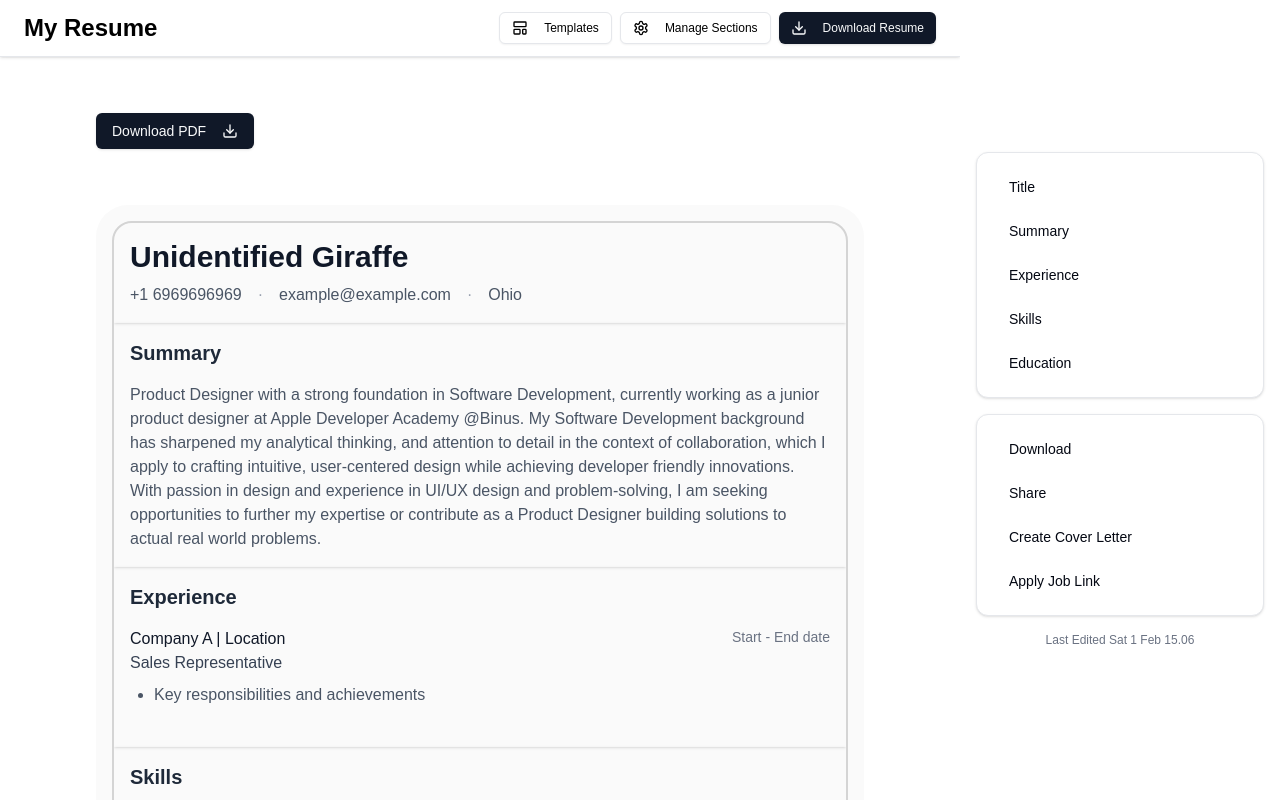
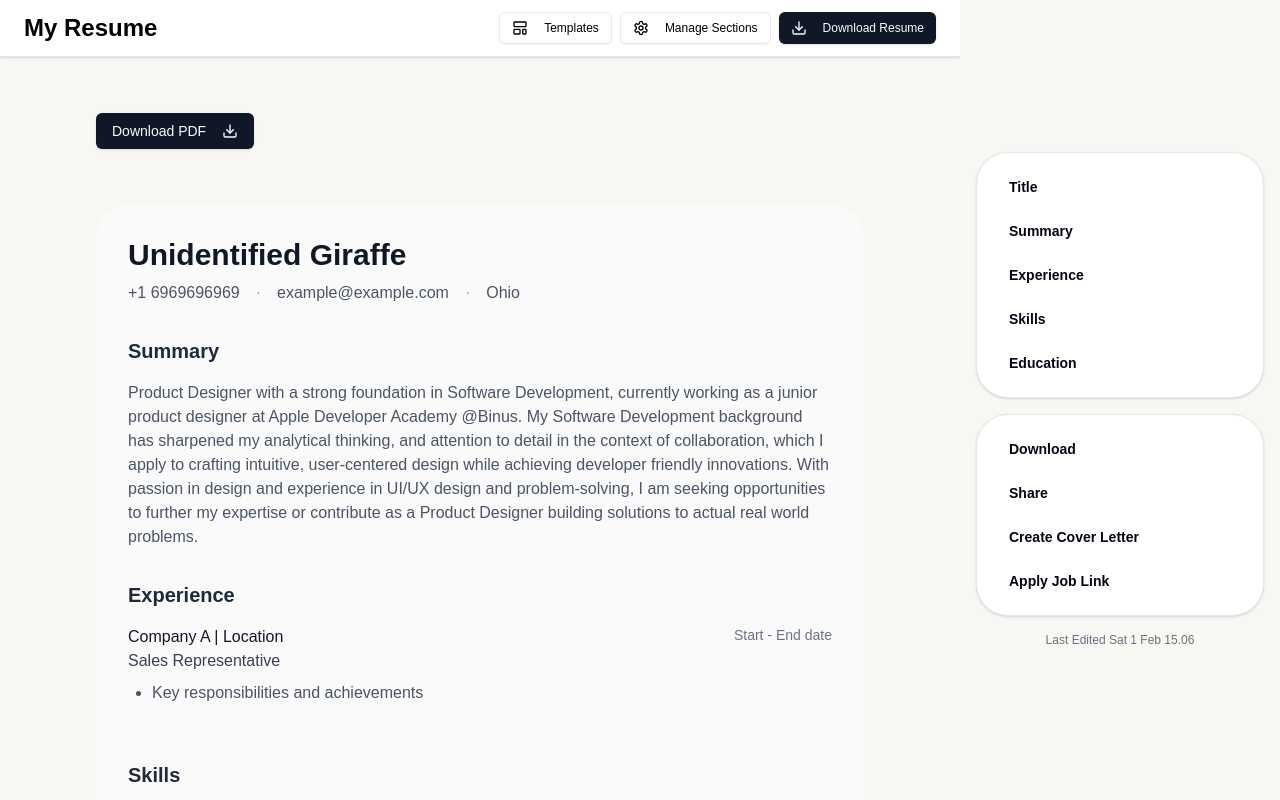
Before and after one commit to LordRonz/lockin, a Next.js app: page /resume/1 in a window 1280 px wide. Built offline with nearby package versions, Linux system fonts and the light colour scheme.

Commit message:
feat: styling enhancements :rocket:

```diff
--- a/src/app/layout.tsx
+++ b/src/app/layout.tsx
@@ -26,7 +26,7 @@ export default function RootLayout({
   return (
     <html lang="en">
       <body
-        className={`${geistSans.variable} ${geistMono.variable} antialiased`}
+        className={`${geistSans.variable} ${geistMono.variable} antialiased transition-all`}
       >
         {children}
       </body>
--- a/src/app/resume/[id]/page.tsx
+++ b/src/app/resume/[id]/page.tsx
@@ -4,7 +4,7 @@ import { ResumeSidebar } from "@/components/resume/resume-sidebar";
 
 export default function ResumePage() {
   return (
-    <div className="flex h-screen">
+    <div className="flex h-screen bg-[#F8F7F3]">
       <main className="flex-1 overflow-auto">
         <ResumeHeader />
         <ResumeEditor />
--- a/src/components/resume/resume-sidebar.tsx
+++ b/src/components/resume/resume-sidebar.tsx
@@ -3,6 +3,7 @@
 import React from "react";
 import { Card } from "@/components/ui/card";
 import { Button } from "@/components/ui/button";
+import { cn } from "@/lib/utils";
 
 export const ResumeSidebar = () => {
   const menuItems = ["Title", "Summary", "Experience", "Skills", "Education"];
@@ -24,12 +25,16 @@ export const ResumeSidebar = () => {
   return (
     <div className="flex flex-col gap-4 p-4 max-w-xs h-full justify-center items-center">
       {/* Menu Section */}
-      <Card className="p-4 space-y-2">
-        {menuItems.map((item) => (
+      <Card className="p-4 space-y-2 rounded-4xl">
+        {menuItems.map((item, index) => (
           <Button
             key={item}
             variant="ghost"
-            className="w-full justify-start text-left text-sm"
+            className={cn(
+              "w-full justify-start text-left text-sm font-semibold hover:bg-orange-400 hover:text-white",
+              index === menuItems.length - 1 && "rounded-b-3xl",
+              index === 0 && "rounded-t-3xl",
+            )}
             onClick={() => handleMenuClick(item)}
           >
             {item}
@@ -38,12 +43,16 @@ export const ResumeSidebar = () => {
       </Card>
 
       {/* Action Section */}
-      <Card className="p-4 space-y-2">
-        {actionItems.map((action) => (
+      <Card className="p-4 space-y-2 rounded-4xl">
+        {actionItems.map((action, index) => (
           <Button
             key={action}
             variant="ghost"
-            className="w-full justify-start text-left text-sm"
+            className={cn(
+              "w-full justify-start text-left text-sm font-semibold hover:bg-orange-400 hover:text-white",
+              index === actionItems.length - 1 && "rounded-b-3xl",
+              index === 0 && "rounded-t-3xl",
+            )}
             onClick={() => handleActionClick(action)}
           >
             {action}
--- a/src/components/resume/resume.tsx
+++ b/src/components/resume/resume.tsx
@@ -24,9 +24,9 @@ interface ResumeSectionProps {
 
 const ResumeSection = ({ title, children, onClick }: ResumeSectionProps) => (
   <section
-    className="group p-4 shadow-sm transition-all
-               hover:shadow-md hover:bg-neutral-200
-               cursor-pointer focus:outline-hidden focus:ring-2 focus:ring-blue-300"
+    className="group p-4 transition-all
+               hover:shadow-md
+               cursor-pointer focus:outline-hidden focus:ring-2 focus:ring-blue-300 hover:ring-orange-200 hover:ring-2 rounded-lg"
     tabIndex={0}
     onClick={onClick}
   >
@@ -97,7 +97,6 @@ export const ResumeComponent = ({
       ref={ref}
       className="max-w-3xl mx-auto my-8 p-4 bg-neutral-50 rounded-4xl"
     >
-      <div className="rounded-[20px] overflow-clip border-2 border-neutral-300">
       <ResumeSection onClick={() => setContactModalOpen(true)}>
         <h1 className="text-3xl font-bold text-gray-900 mb-2">
           {contactData.fullName}
@@ -121,8 +120,8 @@ export const ResumeComponent = ({
           Academy @Binus. My Software Development background has sharpened my
           analytical thinking, and attention to detail in the context of
           collaboration, which I apply to crafting intuitive, user-centered
-            design while achieving developer friendly innovations. With passion
-            in design and experience in UI/UX design and problem-solving, I am
+          design while achieving developer friendly innovations. With passion in
+          design and experience in UI/UX design and problem-solving, I am
           seeking opportunities to further my expertise or contribute as a
           Product Designer building solutions to actual real world problems.
         </p>
@@ -186,6 +185,5 @@ export const ResumeComponent = ({
       <EducationModal />
       <SkillsModal />
     </div>
-    </div>
   );
 };
```
Lines whose indentation alone changed are shown as unchanged.
